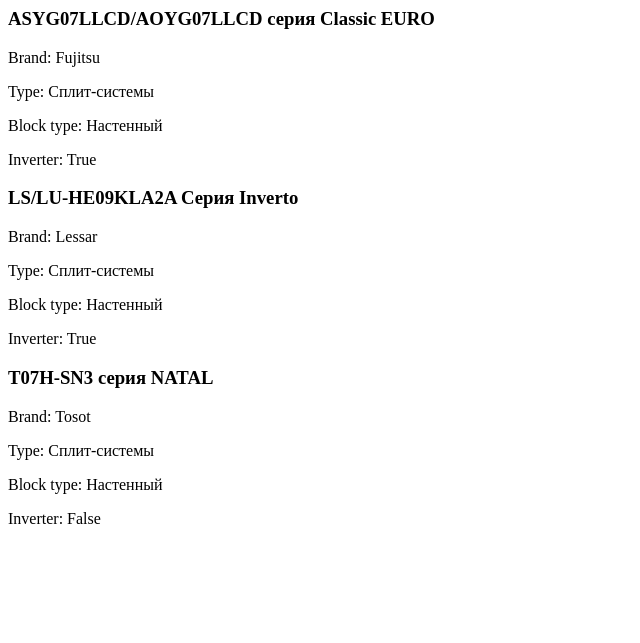
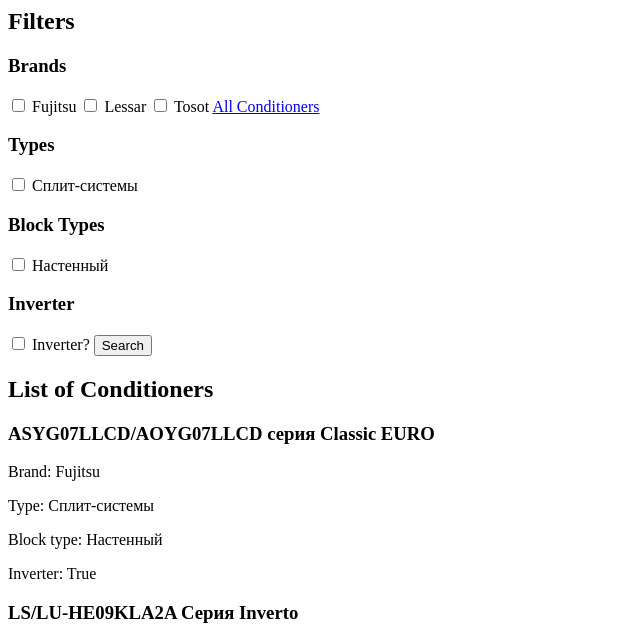
Before and after one commit to dmitrybarchuk/navel-python, a Django app: template navel/catalogue/templates/catalogue/index.html in a window 1280 px wide. Shown: the top 643 px of the page, without its empty margins (0-640 px from the left). Before the commit the page ends 524 px from the top, so only its background shows below. Run offline with Django 3.2, Linux system fonts and the light colour scheme; the template is opened without the code that fills it: values that come from a table or form of the project are taken from there, others are empty; data comes from the database, SQL or seed files in the repository; both versions use the stored data as it was after the commit; parts of the project's set-up code (start-up, migrations or seed data) failed here and were passed over.

Commit message:
filter in views and template

```diff
--- a/navel/catalogue/templates/catalogue/index.html
+++ b/navel/catalogue/templates/catalogue/index.html
@@ -1,3 +1,44 @@
+<h2>Filters</h2>
+<form method="get">
+    <h3>Brands</h3>
+    {% for brand in brands %}
+        <label for="brand_{{ brand.id }}">
+            <input type="checkbox" name="brand" id="brand_{{ brand.id }}" value="{{ brand.id }}"
+                        {% if request.GET.brand == brand.id|stringformat:"i" %}checked="checked"{% endif %}>
+            {{ brand.title }}
+        </label>
+    {% endfor %}
+    <a href="/catalogue">All Conditioners</a>
+
+    <h3>Types</h3>
+    {% for type in types %}
+        <label for="type_{{ type.id }}">
+            <input type="checkbox" name="type" id="type_{{ type.id }}" value="{{ type.id }}"
+                        {% if request.GET.type == type.id|stringformat:"i" %}checked="true"{% endif %}>
+            {{ type.title }}
+        </label>
+    {% endfor %}
+
+    <h3>Block Types</h3>
+    {% for block_type in block_types %}
+        <label for="block_type_{{ block_type.id }}">
+            <input type="checkbox" name="block_type" id="block_type_{{ block_type.id }}"
+                   value="{{ block_type.id }}" {% if request.GET.block_type == block_type.id|stringformat:"i" %}checked="true"{% endif %}>
+            {{ block_type.title }}
+        </label>
+    {% endfor %}
+
+    <h3>Inverter</h3>
+    <label for="inverter">
+        <input type="checkbox" name="inverter" id="inverter" value="1"
+               {% if request.GET.inverter == '1' %}checked="checked"{% endif %}>
+        Inverter?
+    </label>
+
+<button type="submit">Search</button>
+</form>
+
+<h2>List of Conditioners</h2>
 {% for conditioner in conditioners %}
     <div>
         <h3>{{ conditioner.title }}</h3>
--- a/navel/catalogue/urls.py
+++ b/navel/catalogue/urls.py
@@ -2,6 +2,7 @@
 
 from . import views
 
+app_name = 'catalogue'
 urlpatterns = [
     url(r'^$', views.index, name='index'),
 ]
```
Also changed, not shown: navel/catalogue/views.py (+15 -1 lines), navel/db.sqlite3.
